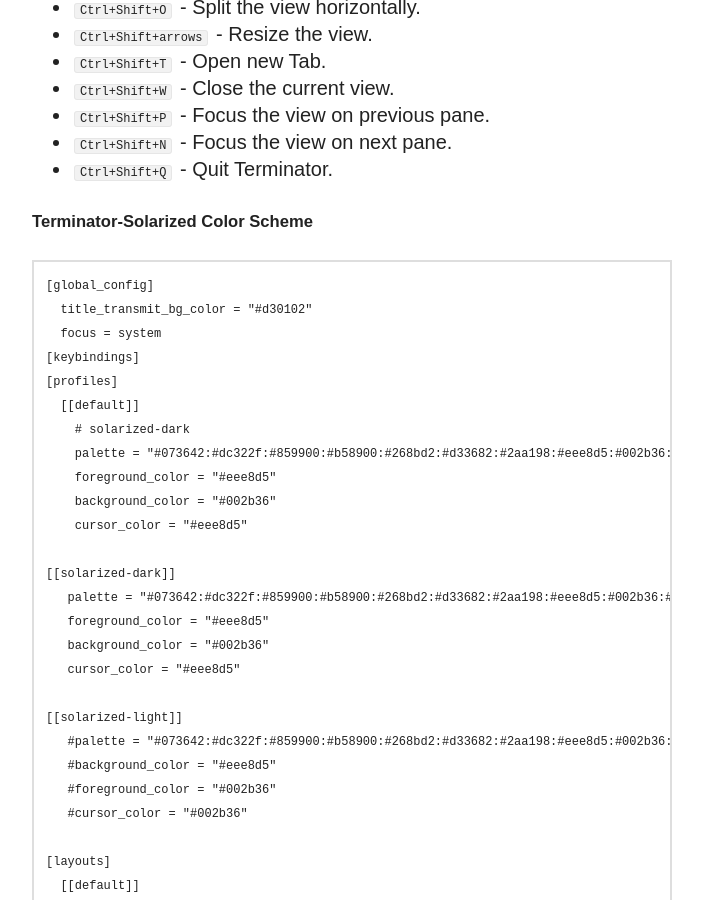
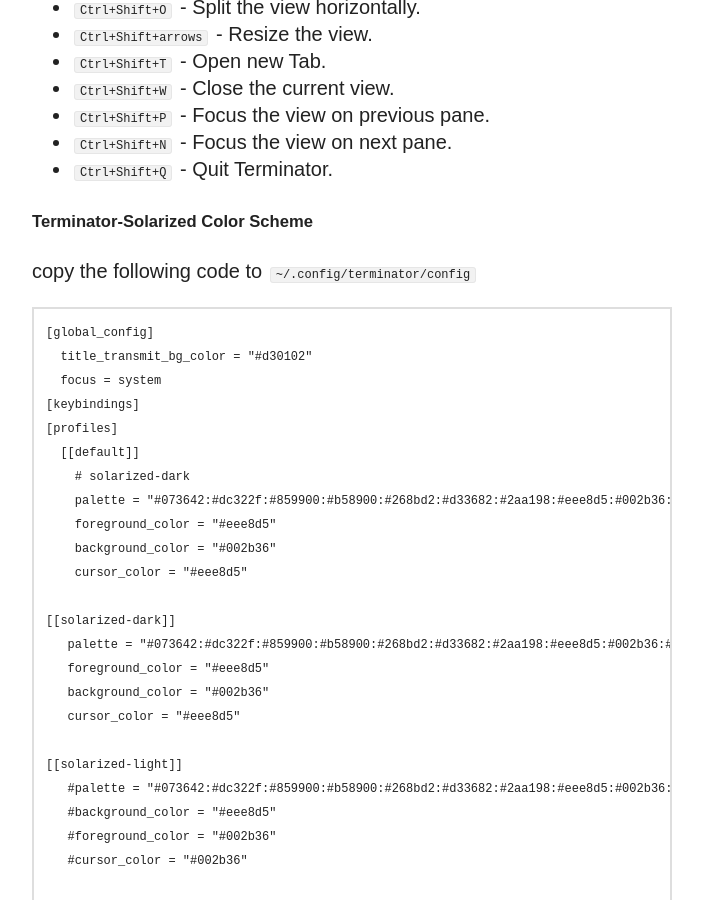
Before and after one commit to rajanand02/rajanand02.github.io, a Jekyll site: the page built from _posts/2013-10-01-ubuntu-zero-to-deploy.md, in a window 1280 px wide and 900 px high, scrolled down 1561 px. Shown: the whole window, without its empty margins (308-1011 px from the left). Built offline with Jekyll 4.4.1, drawn with Linux system fonts in a browser that asks for light colours; nearby versions of some CDN libraries; comment, search, counter and statistics services are not loaded.

Commit message:
add config file instruction

```diff
--- a/_posts/2013-10-01-ubuntu-zero-to-deploy.md
+++ b/_posts/2013-10-01-ubuntu-zero-to-deploy.md
@@ -33,7 +33,8 @@
 * `Ctrl+Shift+Q` - Quit Terminator.
 
 ##### Terminator-Solarized Color Scheme
-
+copy the following code to
+  `~/.config/terminator/config`
 {% raw %}
     [global_config]
       title_transmit_bg_color = "#d30102"
```
Also changed, not shown: other parts of _posts/2013-10-01-ubuntu-zero-to-deploy.md (+1 -1 lines).
